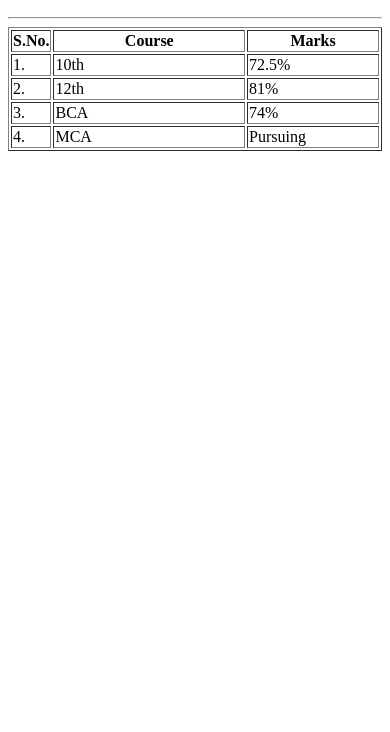
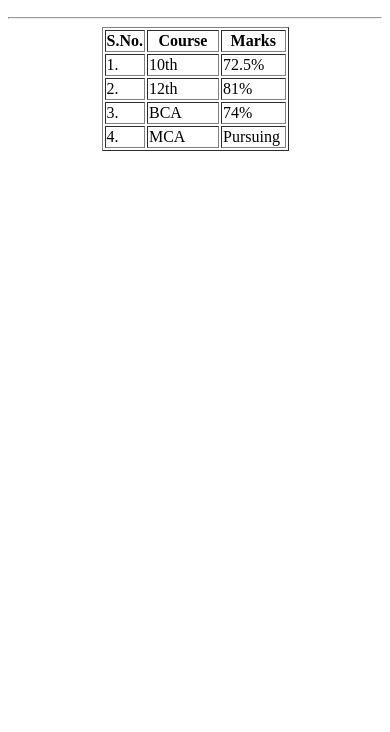
Before and after one commit to chetan-v/Apna-Jugaad, a plain HTML site: page TableTag.html in a window 390 px wide. Shown: the part 112-844 px from the top of the page. Drawn offline with Linux system fonts and the light colour scheme.

Commit message:
change in tabletag

```diff
--- a/TableTag.html
+++ b/TableTag.html
@@ -4,7 +4,7 @@
     </head>
     <body>
         <hr><center> <font size='5' color="#12625B"><h1>Qualifications </h1></font></center><hr>
-        <table border='1'>
+       <center> <table border='1' width="50%">
 
 
 
@@ -37,6 +37,6 @@
     <td>Pursuing</td></tr>
 
 
-        </table>
+        </table></center>
     </body>
 </html>
```
